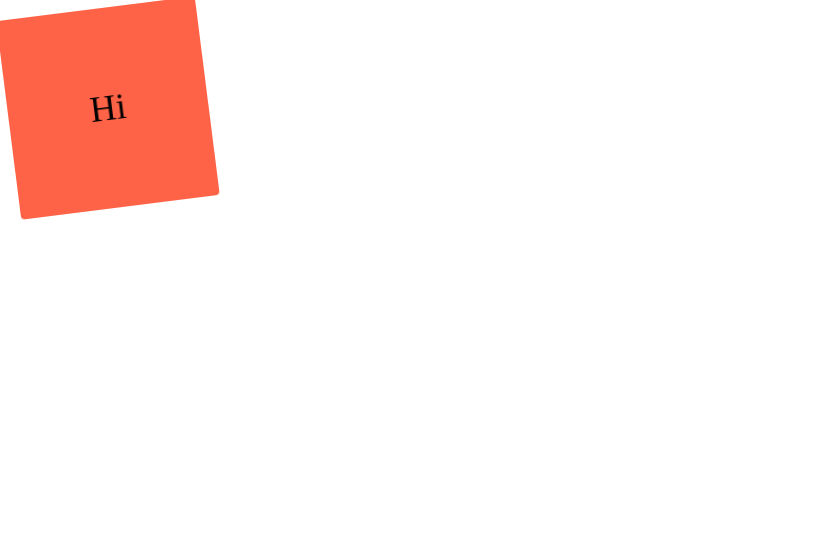
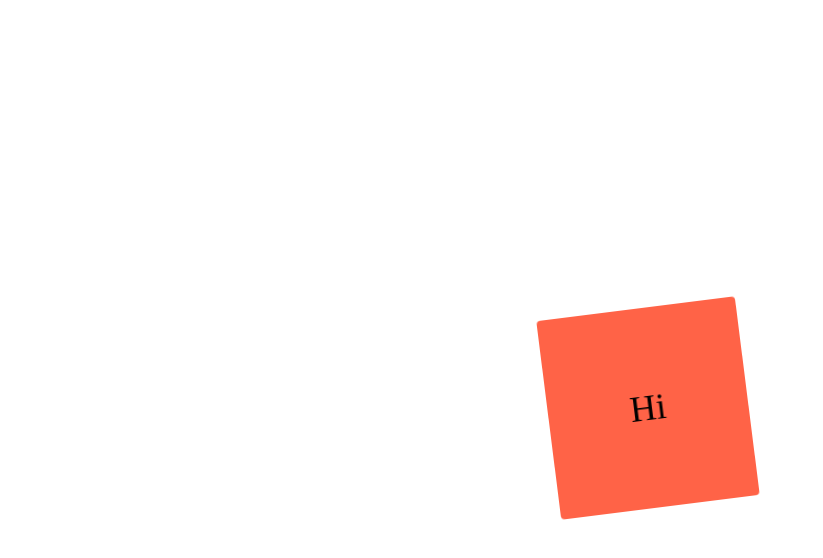
Before and after one commit to Siby1lA/TIL, a React (Create React App) app: page / in a window 1280 px wide. Shown: the top 558 px of the page, without its empty margins (0-823 px from the left). Built offline with nearby package versions, Linux system fonts and the light colour scheme.

Commit message:
Pseudo Selectors part Two

```diff
--- a/src/App.js
+++ b/src/App.js
@@ -2,6 +2,10 @@ import styled, { keyframes } from "styled-components";
 
 const Wrapper = styled.div`
   display: flex;
+  width: 100vw;
+  height: 100vh;
+  justify-content: center;
+  align-items: center;
 `;
 
 const rotationAnimation = keyframes`
@@ -18,6 +22,10 @@ const rotationAnimation = keyframes`
   }
 `;
 
+const Emoji = styled.span`
+  font-size: 36px;
+`;
+
 const Box = styled.div`
   height: 200px;
   width: 200px;
@@ -26,14 +34,8 @@ const Box = styled.div`
   align-items: center;
   background-color: tomato;
   animation: ${rotationAnimation} 1s linear infinite;
-  span {
-    font-size: 36px;
-    &:hover {
-      font-size: 60px;
-    }
-    &:active {
-      opacity: 0;
-    }
+  ${Emoji}:hover {
+    font-size: 98px;
   }
 `;
 
@@ -41,7 +43,7 @@ function App() {
   return (
     <Wrapper>
       <Box>
-        <span>Hi</span>
+        <Emoji>Hi</Emoji>
       </Box>
     </Wrapper>
   );
```
